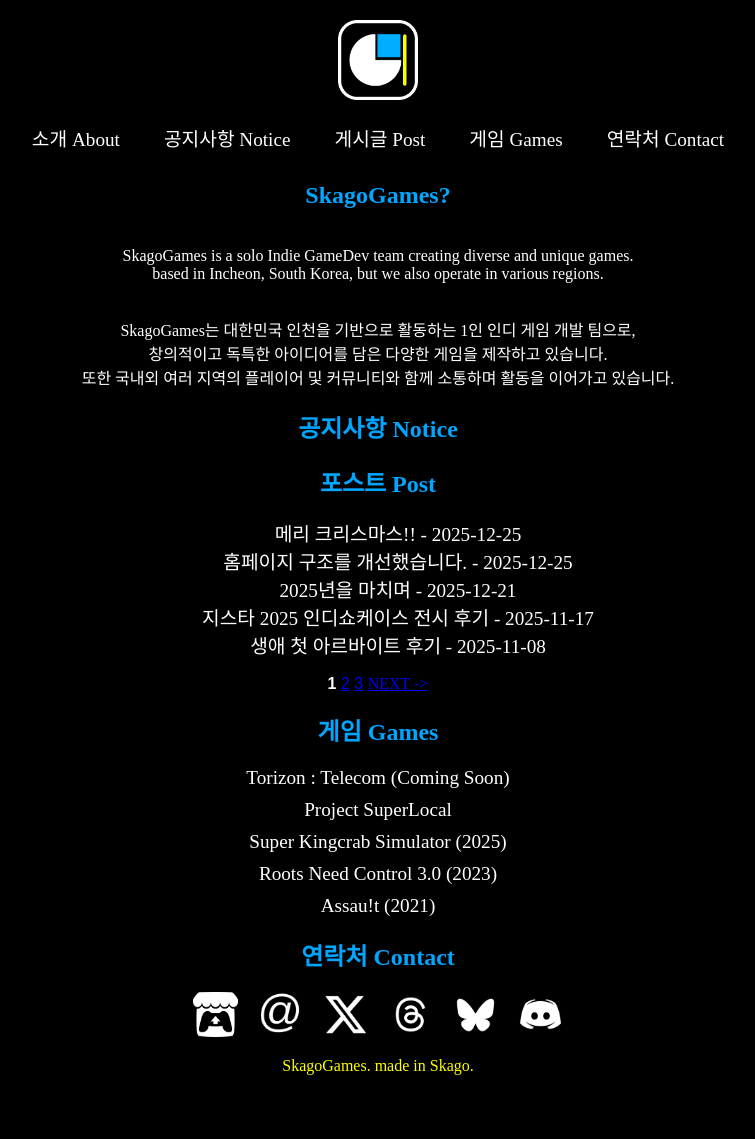
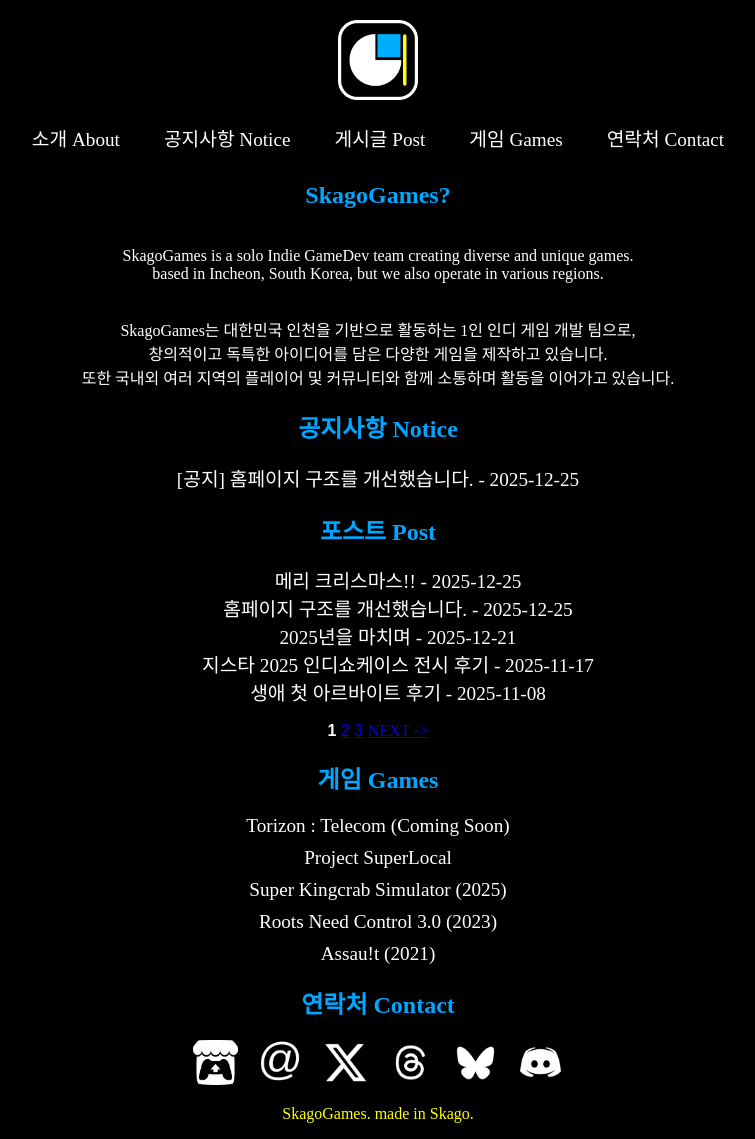
Before and after one commit to ApexNAM/ApexNAM.github.io, a Jekyll site: the page built from index.html, in a window 1280 px wide and 1139 px high. Shown: the whole window, without its empty margins (262-1017 px from the left). Built offline with Jekyll 4.4.1, drawn with Linux system fonts in a browser that asks for light colours; some web fonts are replaced; the list of posts is cut into pages by our own code.

Commit message:
재수정

```diff
--- a/index.html
+++ b/index.html
@@ -48,9 +48,12 @@
 
         <section id="notice" class="section">
             <h1 class="center_font">공지사항 Notice</h1>
-            {% for notice in site.notices %}
-                <p class="game-list notice">
-                    <a href="{{ notification.url }}">{{ notification.title }}</a>
+            {% for post in site.categories.notification %}
+                <p class="game-list center_font notice">
+                    <a href="{{ post.url }}">
+                        [공지] {{ post.title }}
+                        <span> - {{ post.date | date: "%Y-%m-%d" }}</span>
+                    </a>
                 </p>
             {% endfor %}
         </section>
```
